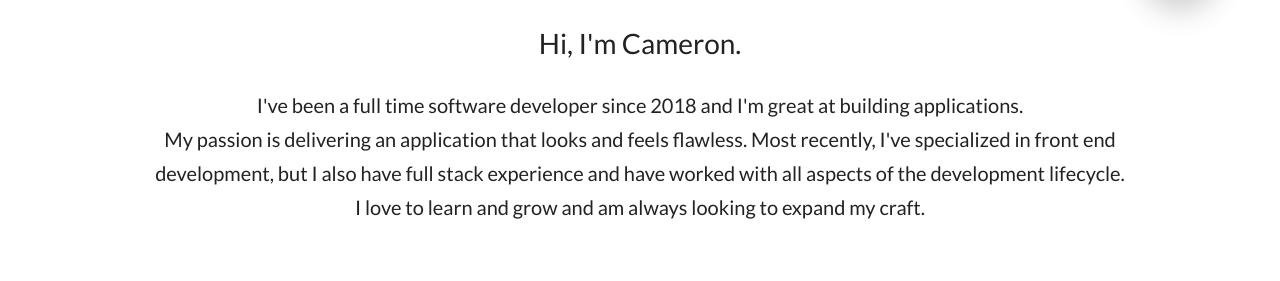
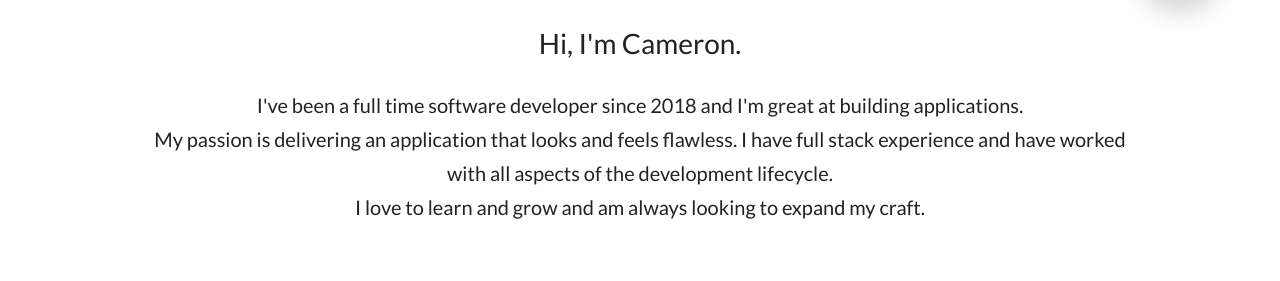
Before and after one commit to Ctharp11/ctharp11.github.io, a website: page index.html in a window 1280 px wide. Shown: the part 130-411 px from the top of the page. Drawn offline with Linux system fonts and the light colour scheme.

Commit message:
description

```diff
--- a/index.html
+++ b/index.html
@@ -89,9 +89,8 @@
               at building applications.
               <br />
               My passion is delivering an application that looks and feels
-              flawless. Most recently, I've specialized in front end
-              development, but I also have full stack experience and have worked
-              with all aspects of the development lifecycle.
+              flawless. I have full stack experience and have worked with all
+              aspects of the development lifecycle.
               <br />
               I love to learn and grow and am always looking to expand my craft.
             </div>
```
